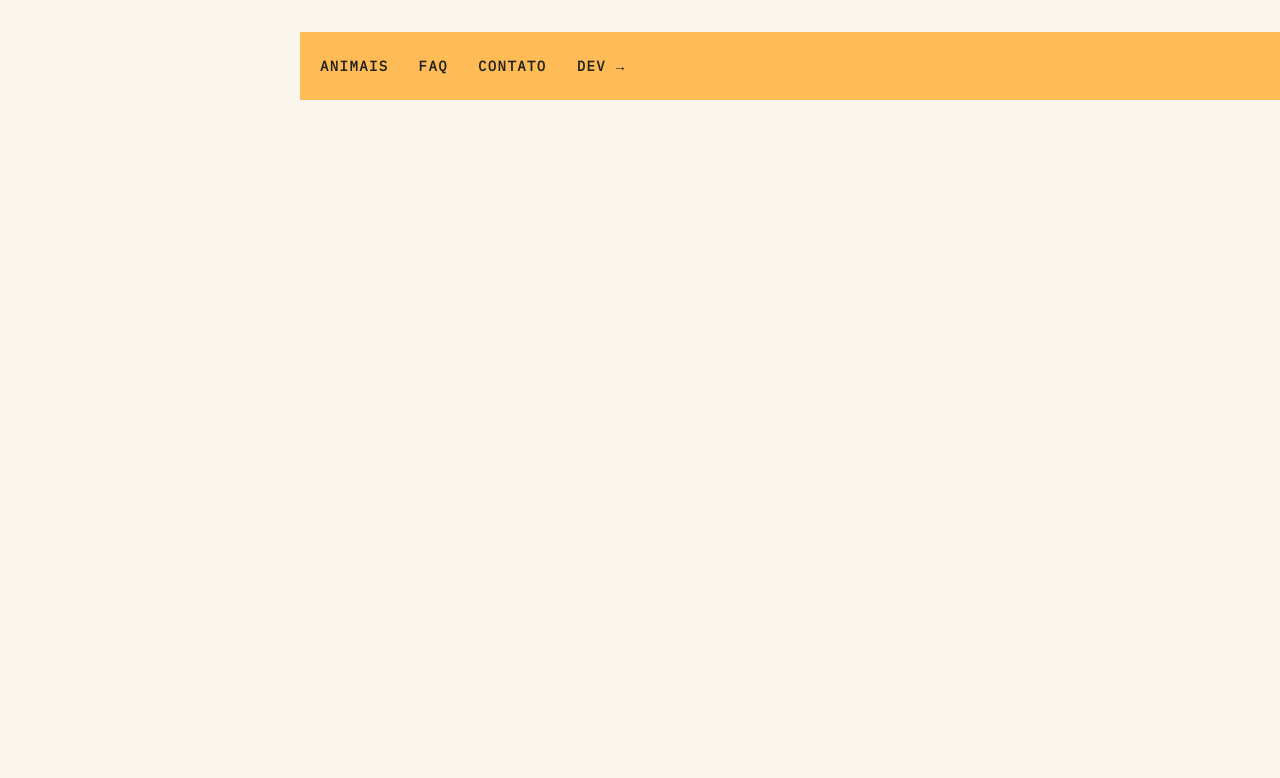
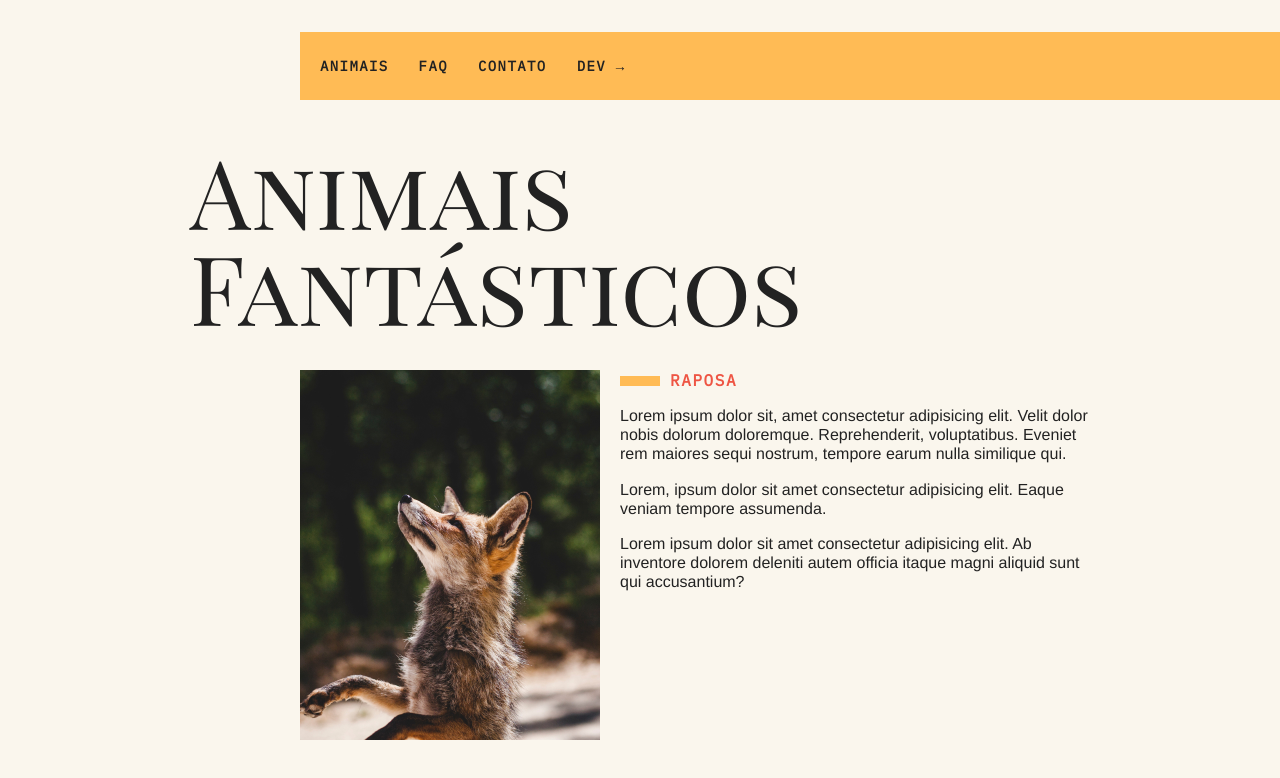
Before and after one commit to m4rtinelli/JavaScript-Study, a plain HTML site: page index.html in a window 1280 px wide. Shown: the top 778 px of the page. Drawn offline with Linux system fonts and the light colour scheme.

Commit message:
fixing display none

```diff
--- a/css/style.css
+++ b/css/style.css
@@ -130,7 +130,7 @@ body {
   grid-column: 2 / 4;
 }
 .faq {
- padding-top: 60px;
+  padding-top: 60px;
 }
 
 .faq-lista dt {
@@ -224,7 +224,7 @@ body {
     margin-bottom: 0px;
   }
 }
-.contato{
+.contato {
   padding-top: 60px;
   padding-bottom: 20px;
 }
--- a/script.js
+++ b/script.js
@@ -63,10 +63,10 @@ function initSmoothScroll() {
 
 initSmoothScroll();
 
-function initiAnimacaoScroll() {
+function initAnimacaoScroll() {
   const sections = document.querySelectorAll(".js-scroll");
 
-  if (sections.lenght) {
+  if (sections.length) {
     const windowMetade = window.innerHeight * 0.55;
 
     function animaScroll() {
@@ -80,9 +80,8 @@ function initiAnimacaoScroll() {
         }
       });
     }
+    animaScroll();
   }
-  animaScroll();
-
   window.addEventListener("scroll", animaScroll);
 }
-initiAnimacaoScroll();
+initAnimacaoScroll();
```
